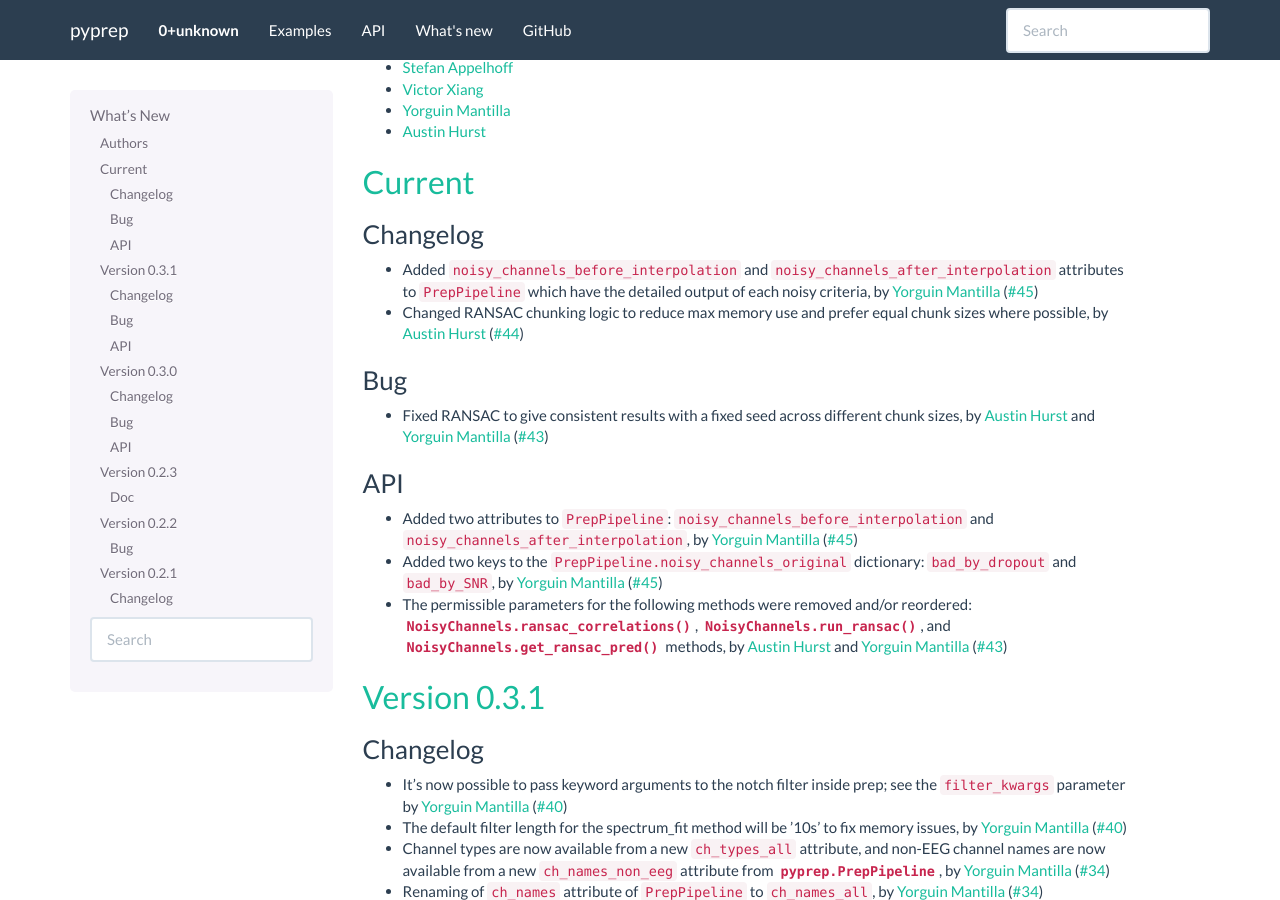
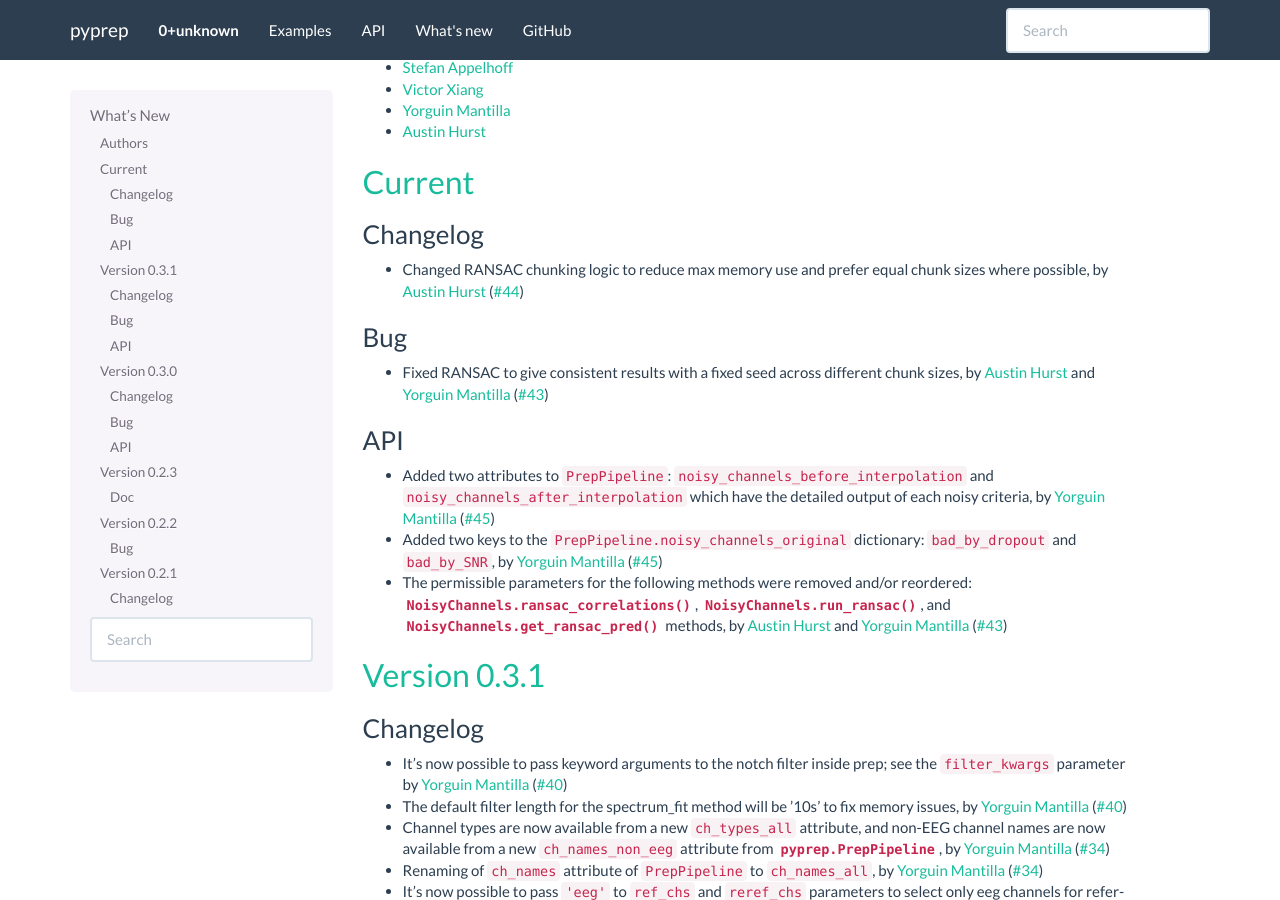
Before and after one commit to sappelhoff/pyprep, a Sphinx documentation site: the page built from docs/whats_new.rst, in a window 1280 px wide and 900 px high, scrolled down 482 px. Built offline with Sphinx 7.4.7, drawn with Linux system fonts in a browser that asks for light colours; some of the changed lines change nothing that is shown.

Commit message:
minor changes to whats new, i think all is of API

```diff
--- a/docs/whats_new.rst
+++ b/docs/whats_new.rst
@@ -33,7 +33,6 @@ Current
 
 Changelog
 ~~~~~~~~~
-- Added ``noisy_channels_before_interpolation`` and ``noisy_channels_after_interpolation`` attributes to ``PrepPipeline`` which have the detailed output of each noisy criteria, by `Yorguin Mantilla`_ (`#45 <https://github.com/sappelhoff/pyprep/pull/45>`_)
 - Changed RANSAC chunking logic to reduce max memory use and prefer equal chunk sizes where possible, by `Austin Hurst`_ (`#44 <https://github.com/sappelhoff/pyprep/pull/44>`_)
 
 Bug
@@ -42,7 +41,7 @@ Bug
 
 API
 ~~~
-- Added two attributes to ``PrepPipeline``: ``noisy_channels_before_interpolation`` and ``noisy_channels_after_interpolation``, by `Yorguin Mantilla`_ (`#45 <https://github.com/sappelhoff/pyprep/pull/45>`_)
+- Added two attributes to ``PrepPipeline``: ``noisy_channels_before_interpolation`` and ``noisy_channels_after_interpolation`` which have the detailed output of each noisy criteria, by `Yorguin Mantilla`_ (`#45 <https://github.com/sappelhoff/pyprep/pull/45>`_)
 - Added two keys to the ``PrepPipeline.noisy_channels_original`` dictionary: ``bad_by_dropout`` and ``bad_by_SNR``, by `Yorguin Mantilla`_ (`#45 <https://github.com/sappelhoff/pyprep/pull/45>`_)
 - The permissible parameters for the following methods were removed and/or reordered: :meth:`NoisyChannels.ransac_correlations`, :meth:`NoisyChannels.run_ransac`, and :meth:`NoisyChannels.get_ransac_pred` methods, by `Austin Hurst`_ and `Yorguin Mantilla`_ (`#43 <https://github.com/sappelhoff/pyprep/pull/43>`_)
 
```
